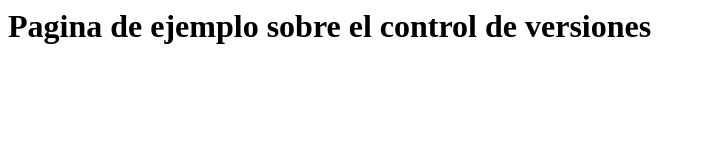
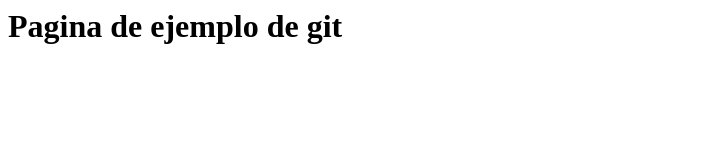
Before and after one commit to adri27infor/RepositorioPrueba, a plain HTML site: page index.html in a window 1280 px wide. Shown: the whole page, without its empty margins (0-706 px from the left). Drawn offline with Linux system fonts and the light colour scheme.

Commit message:
segundo commit

```diff
--- a/index.html
+++ b/index.html
@@ -3,6 +3,6 @@
         <title>Pagina de prueba</title>
     </head>
     <body>
-        <h1>Pagina de ejemplo sobre el control de versiones </h1>
+        <h1>Pagina de ejemplo de git </h1>
     </body>
 </html>
```
